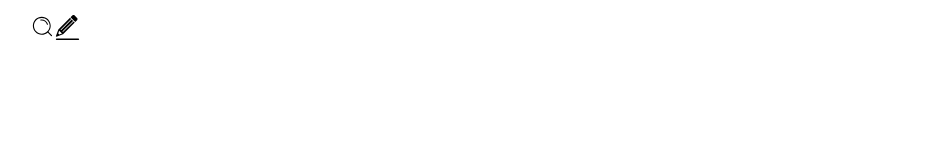
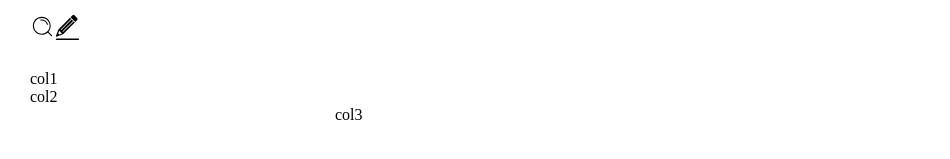
Before and after one commit to IStrangers/Vue2UI, a Vue app: page / in a window 1280 px wide. Shown: the part 159-318 px from the top of the page, without its empty margins (0-950 px from the left). Built offline with nearby package versions, Linux system fonts and the light colour scheme.

Commit message:
20220831

```diff
--- a/src/App.vue
+++ b/src/App.vue
@@ -24,6 +24,19 @@
       <sm-icon icon="sousuo"></sm-icon>
       <sm-icon icon="edit"></sm-icon>
     </p>
+    <p>
+      <sm-row :gutter="50" justify="start">
+        <sm-col :xs="2" :sm="6" :md="4" :lg="3" :xl="1">
+          <div>col1</div>
+        </sm-col>
+        <sm-col>
+          <div>col2</div>
+        </sm-col>
+        <sm-col :offset="6">
+          <div>col3</div>
+        </sm-col>
+      </sm-row>
+    </p>
   </div>
 </template>
 
--- a/src/packages/index.js
+++ b/src/packages/index.js
@@ -1,12 +1,15 @@
 import Icon from "./icon/index.vue"
 import Button from "./button/index.vue"
 import ButtonGroup from "./button-group/index.vue"
-
+import Row from "./layout/row/index.vue"
+import Col from "./layout/col/index.vue"
 
 function install(vue) {
   vue.component(Icon.name,Icon)
   vue.component(Button.name,Button)
   vue.component(ButtonGroup.name,ButtonGroup)
+  vue.component(Row.name,Row)
+  vue.component(Col.name,Col)
 }
 
 if(window.Vue) {
--- /dev/null
+++ b/src/packages/layout/col/index.vue
@@ -0,0 +1,138 @@
+<template>
+    <div :class="colClass" :style="colStyle">
+    <slot></slot>
+  </div>
+</template>
+
+<script>
+const name = "sm-col"
+export default {
+  name,
+  props:{
+    span: {
+      type: Number,
+      default: 24
+    },
+    offset: {
+      type: Number,
+      default: null
+    },
+    xs: [Number,Object],
+    sm: [Number,Object],
+    md: [Number,Object],
+    lg: [Number,Object],
+    xl: [Number,Object],
+  },
+  data() {
+    return {
+      gutter: null
+    }
+  },
+  computed: {
+    colClass() {
+      const classes = [name]
+      classes.push(`${name}-${this.span}`)
+      if(this.offset) {
+        classes.push(`${name}-offset-${this.offset}`)
+      }
+      ["xs","sm","md","lg","xl"].forEach(type => {
+        const val = this[type]
+        if(typeof val === "object") {
+          const { span,offset } = this[type]
+          span && classes.push(`${name}-${type}-${span}`)
+          offset && classes.push(`${name}-${type}-${offset}`)
+        } else if(val) {
+          classes.push(`${name}-${type}-${val}`)
+        }
+      })
+      return classes
+    },
+    colStyle() {
+      let style = {}
+      if(this.gutter) {
+        style = {
+          ...style,
+          paddingLeft: this.gutter / 2 + "px",
+          paddingRight: this.gutter / 2 + "px"
+        }
+      }
+      return style
+    }
+  },
+  methods: {
+    getComponentName() {
+      return name
+    }
+  }
+}
+</script>
+
+<style lang="scss">
+  @import "../../../styles/var.scss";
+
+  .sm-col {
+
+    @for $i from 1 through 24 {
+      &-#{$i} {
+        width: $i / 24 * 100%;
+      }
+      &-offset-#{$i} {
+        margin-left: $i / 24 * 100%;
+      }
+    }
+
+    @include res(xs) {
+      @for $i from 1 through 24 {
+        &-xs-#{$i} {
+          width: $i / 24 * 100%;
+        }
+        &-xs-offset-#{$i} {
+          width: $i / 24 * 100%;
+        }
+      }
+    }
+    @include res(sm) {
+      @for $i from 1 through 24 {
+        &-sm-#{$i} {
+          width: $i / 24 * 100%;
+        }
+        &-sm-offset-#{$i} {
+          width: $i / 24 * 100%;
+        }
+      }
+    }
+    @include res(md) {
+      @for $i from 1 through 24 {
+        &-md-#{$i} {
+          width: $i / 24 * 100%;
+        }
+        &-md-offset-#{$i} {
+          width: $i / 24 * 100%;
+        }
+      }
+    }
+    @include res(lg) {
+      @for $i from 1 through 24 {
+        &-lg-#{$i} {
+          width: $i / 24 * 100%;
+        }
+        &-lg-offset-#{$i} {
+          width: $i / 24 * 100%;
+        }
+      }
+    }
+    @include res(xl) {
+      @for $i from 1 through 24 {
+        &-xl-#{$i} {
+          width: $i / 24 * 100%;
+        }
+        &-xl-offset-#{$i} {
+          width: $i / 24 * 100%;
+        }
+      }
+    }
+
+  }
+
+
+</style>
--- /dev/null
+++ b/src/packages/layout/row/index.vue
@@ -0,0 +1,71 @@
+<template>
+  <div :class="getComponentName()" :style="rowStyle">
+    <slot></slot>
+  </div>
+</template>
+
+<script>
+const name = "sm-row"
+export default {
+  name,
+  props:{
+    gutter: {
+      type: Number,
+      default: null
+    },
+    justify: {
+      type: String,
+      validator(type) {
+        if(type && !["start","end","center","space-around","space-between"].includes(type)) {
+          console.error(`类型必须是：${["start","end","center","space-around","space-between"].join(", ")}`)
+          return false
+        }
+        return true
+      }
+    }
+  },
+  computed: {
+    rowStyle() {
+      let style = {}
+      if(this.gutter) {
+        style = {
+          ...style,
+          marginLeft: -this.gutter / 2 + "px",
+          marginRight: -this.gutter / 2 + "px"
+        }
+      }
+      if(this.justify) {
+        let key = ["start","end"].includes(this.justify) ? "flex-" + this.justify : this.justify
+        style = {
+          ...style,
+          justifyContent: key
+        }
+      }
+      return style
+    }
+  },
+  mounted() {
+    if(this.gutter) {
+      this.$children.forEach(child => {
+        child.gutter = this.gutter
+      })
+    }
+  },
+  methods: {
+    getComponentName() {
+      return name
+    }
+  }
+}
+</script>
+
+<style lang="scss">
+
+  .sm-row {
+    display: flex;
+    width: 100%;
+    overflow: hidden;
+    flex-wrap: wrap;
+  }
+
+</style>
--- a/src/styles/var.scss
+++ b/src/styles/var.scss
@@ -17,6 +17,22 @@ $success-active: #5daf34;
 $warning-active: #cf9236;
 $danger-active: #dd6161;
 $info-active: #82848a;
+$--sm: 768px !default;
+$--md: 992px !default;
+$--lg: 1200px !default;
+$--xl: 1920px !default;
+$map: (
+  "xs": (max-width: $--sm - 1),
+  "sm": (min-width: $--sm),
+  "md": (min-width: $--md),
+  "lg": (min-width: $--lg),
+  "xl": (min-width: $--xl),
+);
+@mixin res($key) {
+  @media only screen and #{inspect(map-get($map,$key))} {
+    @content;
+  }
+}
 * {
   padding: 0;
   margin: 0;
```
